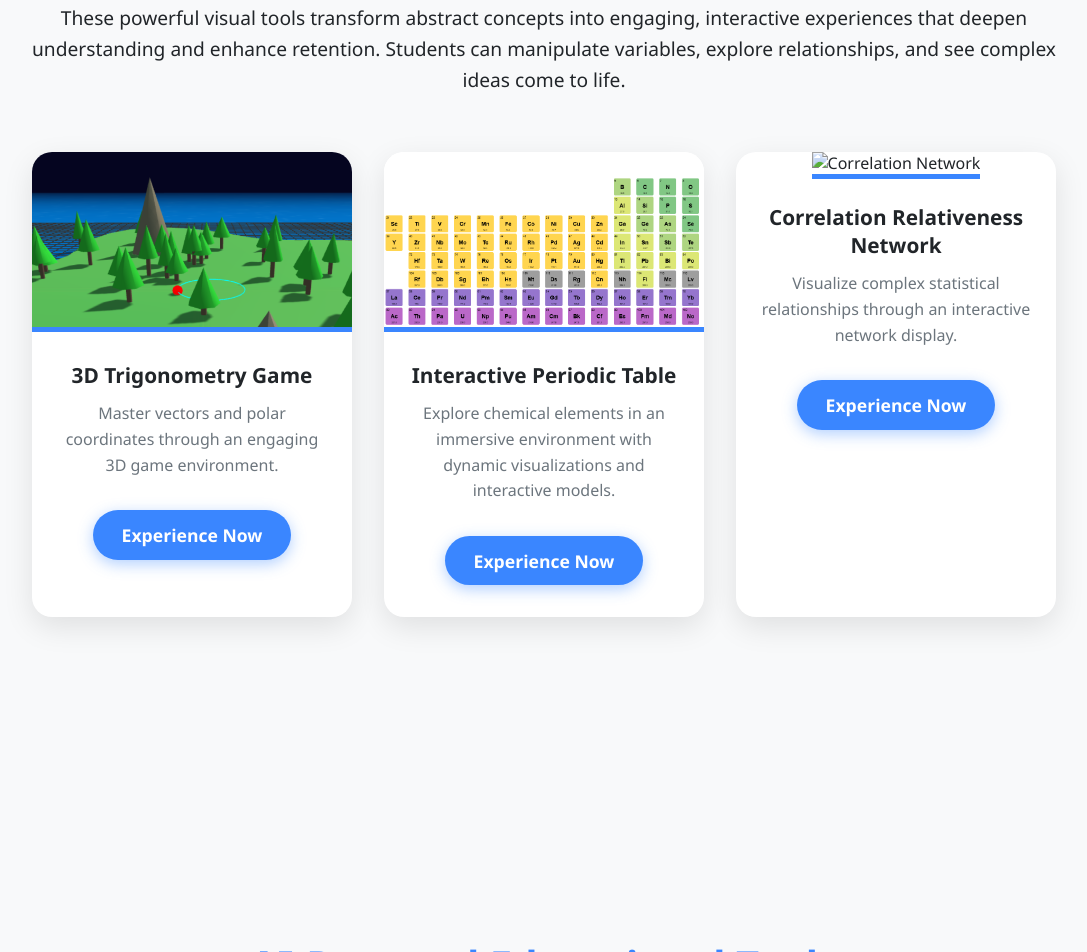
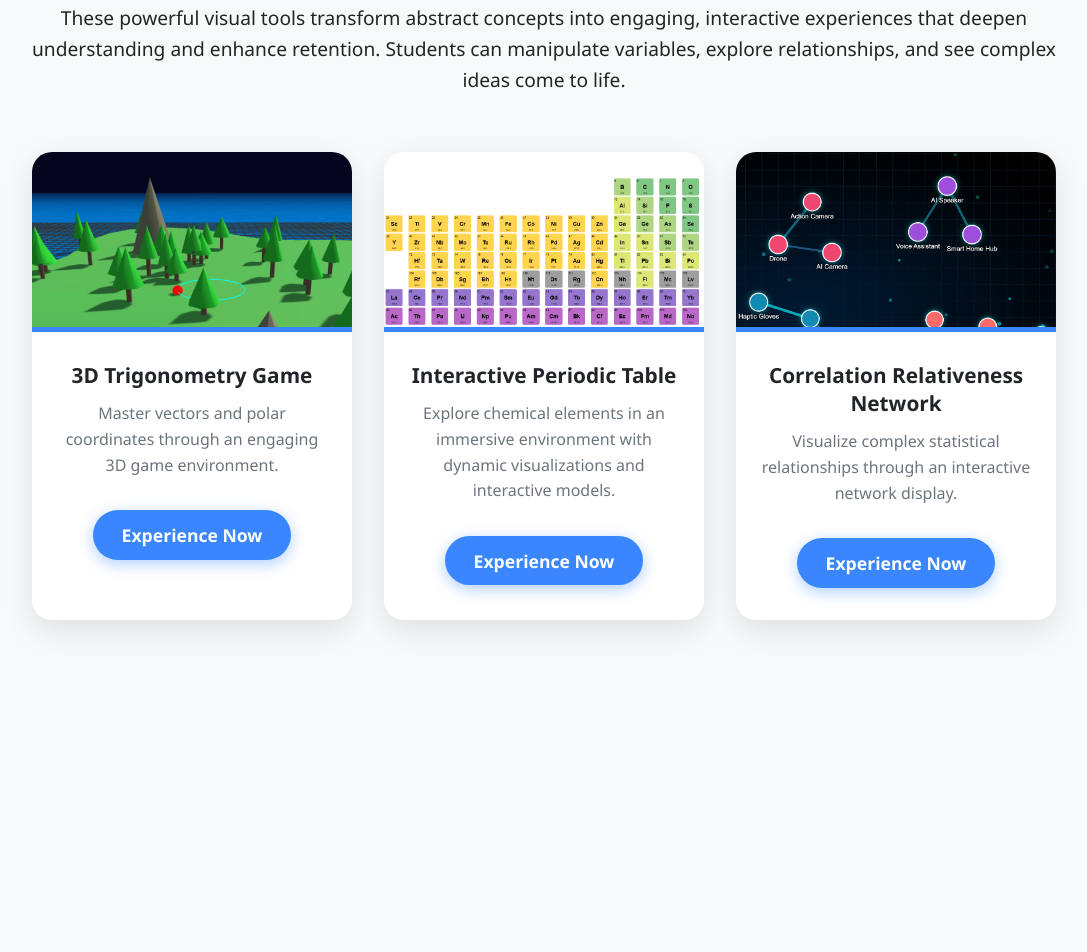
Before and after one commit to Bhavanikola2023/ASU-GSV, a plain HTML site: page index.html in a window 1280 px wide. Shown: the part 2910-3862 px from the top of the page, without its empty margins (96-1183 px from the left). Drawn offline with Linux system fonts and the light colour scheme.

Commit message:
Update index.html

```diff
--- a/index.html
+++ b/index.html
@@ -804,7 +804,7 @@
                     </div>
 
                     <div class="card">
-                        <img src="/api/placeholder/400/300" alt="Correlation Network" class="card-img">
+                        <img src="images/gadget.PNG" alt="Correlation Network" class="card-img">
                         <div class="card-body">
                             <h3 class="card-title">Correlation Relativeness Network</h3>
                             <p class="card-text">Visualize complex statistical relationships through an interactive network display.</p>
@@ -1033,7 +1033,7 @@
         <div class="modal-content">
             <span class="close-modal">&times;</span>
             <h2>Correlation Relativeness Network</h2>
-            <img src="/api/placeholder/800/400" alt="Correlation Network" style="width: 100%; border-radius: 10px; margin: 1rem 0;">
+            <img src="images/gadget.PNG" alt="Correlation Network" style="width: 100%; border-radius: 10px; margin: 1rem 0;">
             <p>This innovative visualization tool helps students understand statistical correlations through an interactive network display. The immersive environment allows users to explore relationships between variables and understand the concept of correlation strength.</p>
             <h3>Features:</h3>
             <ul>
```
